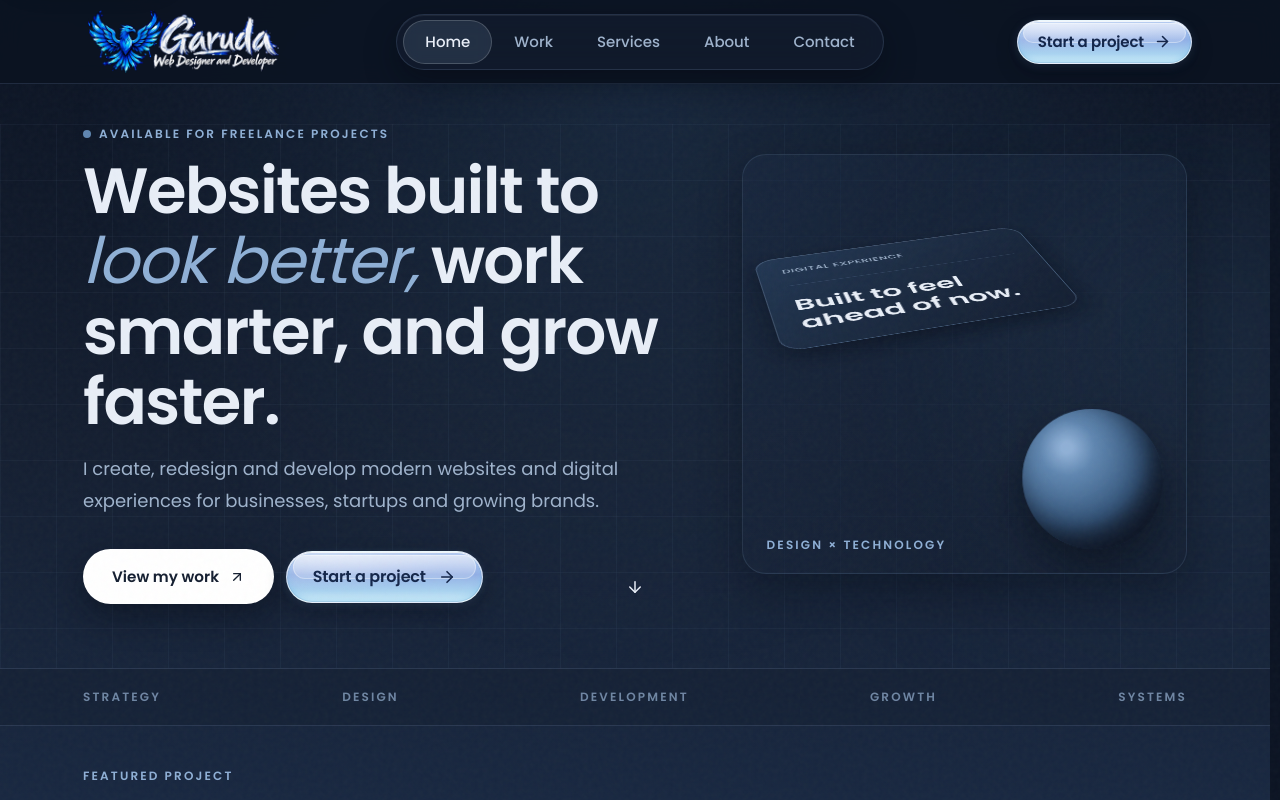
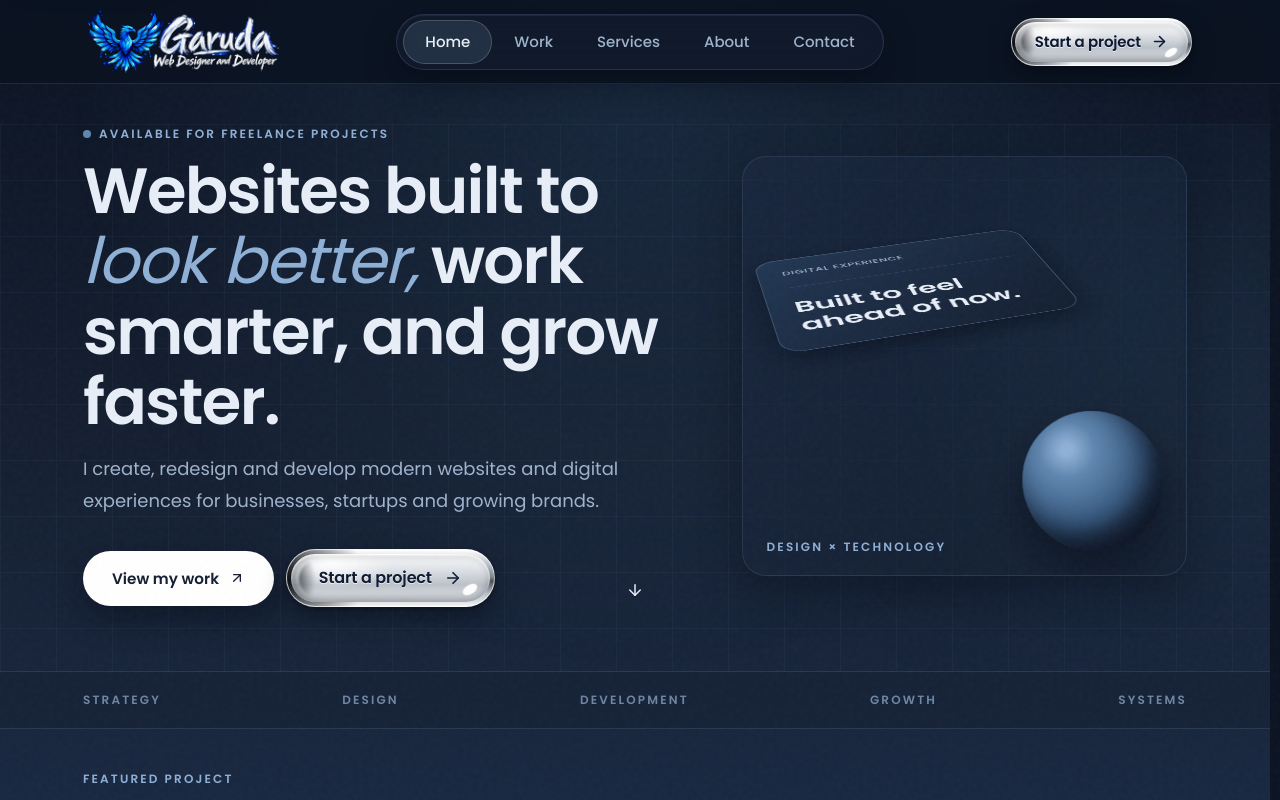
Before and after one commit to Bharat0264/MyWork, a Next.js app: page / in a window 1280 px wide. Shown: the top 800 px of the page. Built offline with nearby package versions, Linux system fonts and the light colour scheme.

Commit message:
Restyle Start a project button to liquid chrome polished metal pill

```diff
--- a/app/globals.css
+++ b/app/globals.css
@@ -434,17 +434,15 @@ h1, h2, h3, h4, h5, h6 {
   transform: scale(0.98);
 }
 
-/* --- START A PROJECT: LIQUID GLOSSY GLASS PILL --- */
+/* --- START A PROJECT: LIQUID CHROME / POLISHED METAL PILL --- */
+.btn-chrome,
 .btn-liquid {
   position: relative;
   display: inline-flex;
   align-items: center;
   justify-content: center;
-  gap: 12px;
-  height: 52px;
-  padding: 0 26px;
   border-radius: 999px;
-  overflow: hidden;
+  padding: 4px;
   isolation: isolate;
   text-decoration: none;
   cursor: pointer;
@@ -452,50 +450,101 @@ h1, h2, h3, h4, h5, h6 {
   white-space: nowrap;
   -webkit-tap-highlight-color: transparent;
 
-  /* Body gradient with soft inner color bloom at top left */
+  /* Outer Rim: Chrome bevel gradient + dark mirror reflection on left edge */
   background:
-    radial-gradient(120% 140% at 20% 0%, rgba(255, 255, 255, 0.35) 0%, transparent 55%),
-    linear-gradient(180deg, #B9CCF2 0%, #93B0E6 45%, #A9D3F0 78%, #D6F1FA 100%);
+    radial-gradient(55% 140% at 0% 50%, rgba(8, 10, 14, 0.95) 0%, rgba(8, 10, 14, 0.55) 35%, transparent 70%),
+    linear-gradient(180deg, #FFFFFF 0%, #C4CAD1 22%, #7E858D 48%, #4B5158 56%, #B9BFC6 78%, #F2F4F6 100%);
 
-  /* Thin bright edge & soft depth */
-  border: 1px solid rgba(255, 255, 255, 0.55);
-  box-shadow:
-    inset 0 1px 0 rgba(255, 255, 255, 0.85),
-    inset 0 -2px 6px rgba(120, 190, 235, 0.45),
-    inset 0 0 0 1px rgba(95, 134, 176, 0.25),
-    0 8px 20px rgba(4, 9, 18, 0.38),
-    0 2px 8px rgba(95, 134, 176, 0.25);
+  /* Outer edge */
+  border: 1px solid rgba(255, 255, 255, 0.7);
 
-  transition: transform 0.35s cubic-bezier(0.32, 0.72, 0, 1), box-shadow 0.35s ease;
+  /* Neutral depth shadows only - no colored glow */
+  box-shadow: 0 10px 22px rgba(4, 9, 18, 0.5), 0 2px 4px rgba(4, 9, 18, 0.35);
+
+  transition: transform 0.3s cubic-bezier(0.32, 0.72, 0, 1), box-shadow 0.3s ease;
 }
 
-/* Rounded highlight shape inside the top half */
-.btn-liquid__gloss {
+/* Polished Dome Face */
+.btn-chrome__face {
+  position: relative;
+  display: inline-flex;
+  align-items: center;
+  justify-content: center;
+  gap: 12px;
+  height: 48px;
+  padding: 0 28px;
+  border-radius: 999px;
+  overflow: hidden;
+  width: 100%;
+
+  /* Face background: soft white bloom at top-left + silver body gradient */
+  background:
+    radial-gradient(45% 80% at 20% 18%, rgba(255, 255, 255, 0.95) 0%, rgba(255, 255, 255, 0) 70%),
+    linear-gradient(180deg, #FBFCFD 0%, #DDE1E6 34%, #BCC2C9 64%, #E9ECF0 100%);
+
+  /* Inner depth */
+  box-shadow:
+    inset 0 2px 3px rgba(255, 255, 255, 0.9),
+    inset 0 -4px 8px rgba(70, 78, 90, 0.35),
+    inset 6px 0 10px rgba(20, 24, 30, 0.35);
+
+  transition: box-shadow 0.3s ease;
+}
+
+/* Left reflection crescent */
+.btn-chrome__face::before {
+  content: "";
   position: absolute;
-  top: 3px;
-  left: 6px;
-  right: 6px;
-  height: 48%;
-  border-radius: 999px;
-  background: linear-gradient(180deg, rgba(255, 255, 255, 0.55) 0%, rgba(255, 255, 255, 0.12) 100%);
-  box-shadow: inset 0 0 0 1px rgba(255, 255, 255, 0.35);
+  left: 8px;
+  top: 14%;
+  bottom: 14%;
+  width: 16%;
+  border-radius: 50%;
+  background: radial-gradient(70% 100% at 0% 50%, rgba(10, 12, 16, 0.55), rgba(10, 12, 16, 0) 75%);
+  filter: blur(1px);
   pointer-events: none;
   z-index: 1;
-  transition: height 0.35s cubic-bezier(0.32, 0.72, 0, 1), transform 0.35s cubic-bezier(0.32, 0.72, 0, 1);
 }
 
-/* Thin diagonal sheen that sweeps across the button on hover */
-.btn-liquid::after {
+/* Bright specular oval */
+.btn-chrome__face::after {
   content: "";
+  position: absolute;
+  right: 12px;
+  bottom: 8px;
+  width: 16px;
+  height: 9px;
+  border-radius: 50%;
+  background: rgba(255, 255, 255, 0.98);
+  transform: rotate(-32deg);
+  filter: blur(0.4px);
+  pointer-events: none;
+  z-index: 1;
+}
+
+/* Top edge 1px highlight line */
+.btn-chrome__top-line {
+  position: absolute;
+  top: 0;
+  left: 10px;
+  right: 10px;
+  height: 1px;
+  background: linear-gradient(90deg, transparent, rgba(255, 255, 255, 0.95), transparent);
+  pointer-events: none;
+  z-index: 2;
+}
+
+/* Diagonal reflection sweep on hover */
+.btn-chrome__sheen {
   position: absolute;
   top: 0;
   bottom: 0;
   left: -80%;
-  width: 40%;
+  width: 35%;
   background: linear-gradient(
     90deg,
     rgba(255, 255, 255, 0) 0%,
-    rgba(255, 255, 255, 0.35) 50%,
+    rgba(255, 255, 255, 0.55) 50%,
     rgba(255, 255, 255, 0) 100%
   );
   transform: skewX(-20deg);
@@ -504,20 +553,21 @@ h1, h2, h3, h4, h5, h6 {
   z-index: 2;
 }
 
-.btn-liquid:hover::after {
+.btn-chrome:hover .btn-chrome__sheen,
+.btn-liquid:hover .btn-chrome__sheen {
   opacity: 1;
-  animation: liquidSheenSweep 0.7s cubic-bezier(0.32, 0.72, 0, 1) forwards;
+  animation: chromeSheenSweep 0.8s cubic-bezier(0.32, 0.72, 0, 1) forwards;
 }
 
-@keyframes liquidSheenSweep {
+@keyframes chromeSheenSweep {
   0% {
     transform: translateX(0) skewX(-20deg);
     opacity: 0;
   }
-  20% {
+  15% {
     opacity: 1;
   }
-  80% {
+  85% {
     opacity: 1;
   }
   100% {
@@ -527,6 +577,7 @@ h1, h2, h3, h4, h5, h6 {
 }
 
 /* Text label */
+.btn-chrome__label,
 .btn-liquid__label {
   position: relative;
   z-index: 3;
@@ -534,109 +585,165 @@ h1, h2, h3, h4, h5, h6 {
   font-weight: 600;
   font-size: 16px;
   line-height: 1;
-  color: #14264A;
+  color: #0E1A33;
   letter-spacing: -0.01em;
   white-space: nowrap;
-  text-shadow: none;
+  text-shadow: 0 1px 0 rgba(255, 255, 255, 0.7);
 }
 
 /* Arrow icon */
+.btn-chrome__arrow,
 .btn-liquid__arrow {
   position: relative;
   z-index: 3;
   width: 18px;
   height: 18px;
   flex-shrink: 0;
-  color: #14264A;
+  color: #0E1A33;
   transition: transform 0.35s cubic-bezier(0.32, 0.72, 0, 1);
 }
 
-/* Hover: gloss grows slightly and arrow moves 3px right */
-.btn-liquid:hover .btn-liquid__gloss {
-  height: 52%;
-}
-
+/* Hover: Arrow shifts 3px to the right */
+.btn-chrome:hover .btn-chrome__arrow,
 .btn-liquid:hover .btn-liquid__arrow {
   transform: translateX(3px);
 }
 
-/* Pressed: squishes to scale(0.97) with spring release, gloss shrinks slightly */
+/* Pressed state: scale(0.97) with spring release, inner shadows deepen */
+.btn-chrome:active,
 .btn-liquid:active {
   transform: scale(0.97);
-  transition: transform 0.35s cubic-bezier(0.32, 0.72, 0, 1);
+  transition: transform 0.3s cubic-bezier(0.32, 0.72, 0, 1);
 }
 
-.btn-liquid:active .btn-liquid__gloss {
-  height: 44%;
+.btn-chrome:active .btn-chrome__face {
+  box-shadow:
+    inset 0 2px 3px rgba(255, 255, 255, 0.9),
+    inset 0 -4px 8px rgba(70, 78, 90, 0.45),
+    inset 6px 0 10px rgba(20, 24, 30, 0.4),
+    inset 0 3px 6px rgba(70, 78, 90, 0.4);
 }
 
 /* Keyboard focus-visible */
+.btn-chrome:focus-visible,
 .btn-liquid:focus-visible {
   outline: 2px solid #8FB0D6;
   outline-offset: 3px;
 }
 
 /* --- NAVBAR VARIANTS --- */
+.btn-chrome--navbar,
 .btn-liquid--navbar {
-  height: 44px;
+  padding: 3px;
+}
+
+.btn-chrome--navbar .btn-chrome__face,
+.btn-liquid--navbar .btn-chrome__face {
+  height: 40px;
   padding: 0 20px;
   gap: 10px;
 }
 
+.btn-chrome--navbar .btn-chrome__label,
 .btn-liquid--navbar .btn-liquid__label {
   font-size: 15px;
 }
 
+.btn-chrome--navbar .btn-chrome__arrow,
 .btn-liquid--navbar .btn-liquid__arrow {
   width: 17px;
   height: 17px;
 }
 
-.btn-liquid--navbar .btn-liquid__gloss {
-  top: 2px;
-  left: 5px;
-  right: 5px;
+.btn-chrome--navbar .btn-chrome__face::after {
+  right: 10px;
+  bottom: 6px;
+  width: 14px;
+  height: 7px;
+}
+
+.btn-chrome--navbar .btn-chrome__face::before {
+  left: 6px;
 }
 
 /* Mobile navbar (below 640px) */
+.btn-chrome--navbar-mobile,
 .btn-liquid--navbar-mobile {
-  height: 40px;
+  padding: 3px;
+}
+
+.btn-chrome--navbar-mobile .btn-chrome__face,
+.btn-liquid--navbar-mobile .btn-chrome__face {
+  height: 38px;
   padding: 0 18px;
   gap: 8px;
 }
 
+.btn-chrome--navbar-mobile .btn-chrome__label,
 .btn-liquid--navbar-mobile .btn-liquid__label {
   font-size: 14px;
 }
 
+.btn-chrome--navbar-mobile .btn-chrome__arrow,
 .btn-liquid--navbar-mobile .btn-liquid__arrow {
   width: 16px;
   height: 16px;
 }
 
-.btn-liquid--navbar-mobile .btn-liquid__gloss {
-  top: 2px;
-  left: 4px;
-  right: 4px;
+.btn-chrome--navbar-mobile .btn-chrome__face::after {
+  right: 8px;
+  bottom: 5px;
+  width: 13px;
+  height: 6px;
+}
+
+.btn-chrome--navbar-mobile .btn-chrome__face::before {
+  left: 5px;
 }
 
 @media (max-width: 639px) {
-  .btn-liquid--navbar {
-    height: 40px;
+  .btn-chrome--navbar {
+    padding: 3px;
+  }
+  .btn-chrome--navbar .btn-chrome__face {
+    height: 38px;
     padding: 0 18px;
     gap: 8px;
   }
-  .btn-liquid--navbar .btn-liquid__label {
+  .btn-chrome--navbar .btn-chrome__label {
     font-size: 14px;
   }
-  .btn-liquid--navbar .btn-liquid__arrow {
+  .btn-chrome--navbar .btn-chrome__arrow {
     width: 16px;
     height: 16px;
   }
-  .btn-liquid--navbar .btn-liquid__gloss {
-    top: 2px;
-    left: 4px;
-    right: 4px;
+  .btn-chrome--navbar .btn-chrome__face::after {
+    right: 8px;
+    bottom: 5px;
+    width: 13px;
+    height: 6px;
+  }
+  .btn-chrome--navbar .btn-chrome__face::before {
+    left: 5px;
+  }
+}
+
+@media (prefers-reduced-motion: reduce) {
+  .btn-chrome,
+  .btn-chrome:active,
+  .btn-chrome__sheen,
+  .btn-chrome:hover .btn-chrome__sheen,
+  .btn-chrome__arrow,
+  .btn-chrome:hover .btn-chrome__arrow,
+  .btn-liquid,
+  .btn-liquid:active,
+  .btn-liquid__sheen,
+  .btn-liquid:hover .btn-liquid__sheen,
+  .btn-liquid__arrow,
+  .btn-liquid:hover .btn-liquid__arrow {
+    animation: none !important;
+    transition: none !important;
+    transform: none !important;
   }
 }
 
@@ -1295,6 +1402,11 @@ h1, h2, h3, h4, h5, h6 {
     transition: left 0.15s ease, width 0.15s ease, opacity 0.15s ease !important;
     transform: none !important;
   }
+  .btn-chrome,
+  .btn-chrome:hover,
+  .btn-chrome:active,
+  .btn-chrome__sheen,
+  .btn-chrome__arrow,
   .btn-liquid,
   .btn-liquid:hover,
   .btn-liquid:active,
@@ -1340,11 +1452,11 @@ h1, h2, h3, h4, h5, h6 {
   footer [class*="text-[12px]"], .contact-form__field > p { font-size: 13px; }
   main [class*="text-[#6F86A3]"], footer [class*="text-[#6F86A3]"] { color: #B8C9DE; }
   .button, .button-white, .button-primary, .button-secondary,
-  .btn-liquid:not(.btn-liquid--navbar-mobile), .btn-view-project, .contact-form__submit {
+  .btn-chrome:not(.btn-chrome--navbar-mobile), .btn-liquid:not(.btn-liquid--navbar-mobile), .btn-view-project, .contact-form__submit {
     width: 100%; min-height: 52px; border-radius: 999px;
   }
   .button:active, .button-white:active, .button-primary:active, .button-secondary:active,
-  .btn-liquid:active, .btn-view-project:active, .contact-form__submit:active { transform: scale(.97); }
+  .btn-chrome:active, .btn-liquid:active, .btn-view-project:active, .contact-form__submit:active { transform: scale(.97); }
   .contact-form { padding: 20px; border-radius: 24px; }
   .contact-form__control { height: 52px; }
   .contact-form__textarea-control { height: auto; }
--- a/components/cta-button.tsx
+++ b/components/cta-button.tsx
@@ -23,26 +23,30 @@ export function StartProjectButton({
 
   let variantClass = "";
   if (isNavbarMobile) {
-    variantClass = "btn-liquid--navbar-mobile";
+    variantClass = "btn-chrome--navbar-mobile";
   } else if (isNavbar) {
-    variantClass = "btn-liquid--navbar";
+    variantClass = "btn-chrome--navbar";
   }
 
   return (
     <Link
       href={href}
       onClick={onClick}
-      className={`btn-liquid ${variantClass} ${className}`.trim()}
+      className={`btn-chrome ${variantClass} ${className}`.trim()}
     >
-      {/* GLOSS HIGHLIGHT (pill shape inside top half) */}
-      <span className="btn-liquid__gloss" aria-hidden="true" />
+      <span className="btn-chrome__face">
+        {/* Top edge 1px reflection line */}
+        <span className="btn-chrome__top-line" aria-hidden="true" />
 
-      {/* TEXT LABEL */}
-      <span className="btn-liquid__label">{label}</span>
+        {/* Diagonal sheen sweep on hover */}
+        <span className="btn-chrome__sheen" aria-hidden="true" />
 
-      {/* ARROW ICON */}
+        {/* Text label */}
+        <span className="btn-chrome__label">{label}</span>
+
+        {/* Arrow icon */}
         <svg
-        className="btn-liquid__arrow"
+          className="btn-chrome__arrow"
           viewBox="0 0 24 24"
           fill="none"
           stroke="currentColor"
@@ -54,6 +58,7 @@ export function StartProjectButton({
           <path d="M5 12h14" />
           <path d="m12 5 7 7-7 7" />
         </svg>
+      </span>
     </Link>
   );
 }
```
Lines whose indentation alone changed are shown as unchanged.
